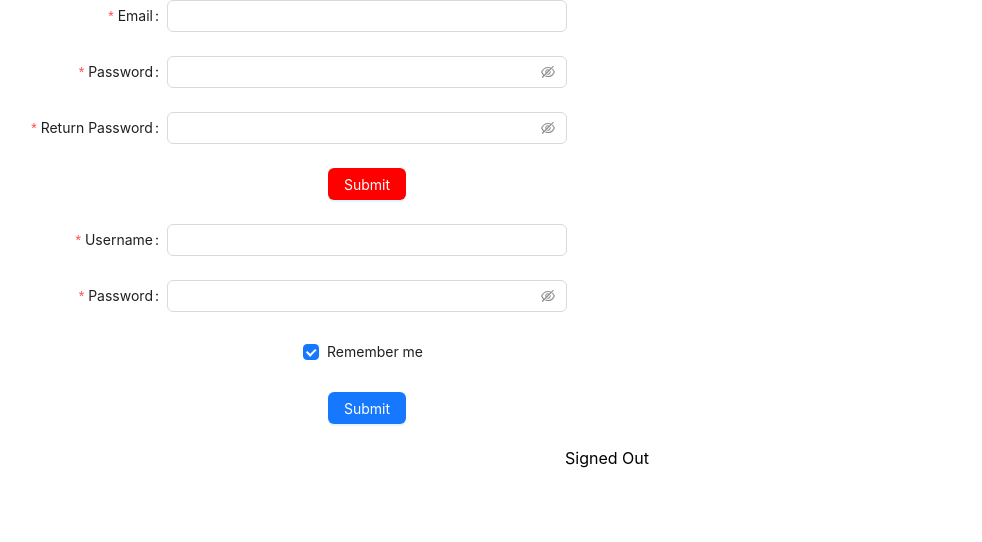
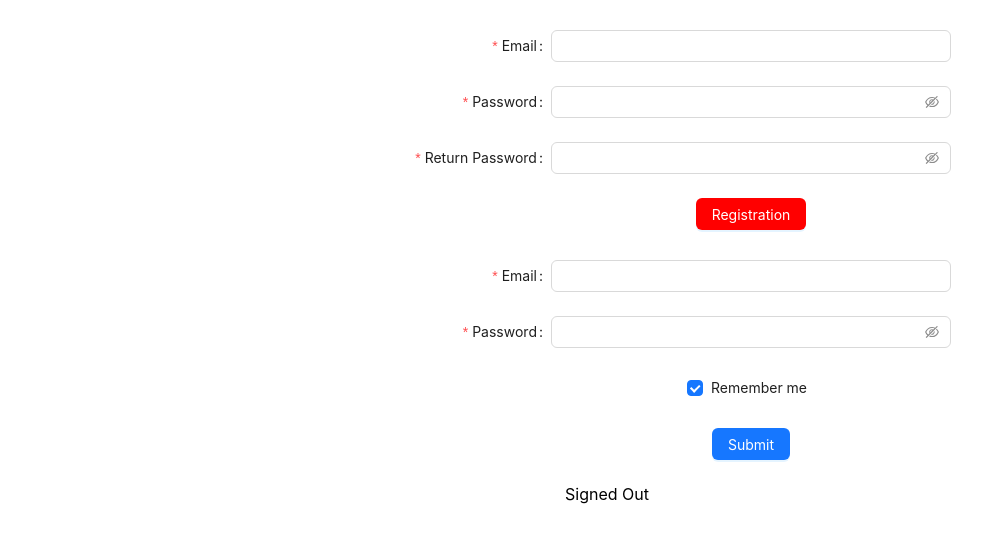
Before and after one commit to cocochanel1312/authorization, a React (Vite) app: page / in a window 1280 px wide. Shown: the top 542 px of the page, without its empty margins (33-1015 px from the left). Built offline with nearby package versions, Linux system fonts and the light colour scheme; no server answers.

Commit message:
feat: using SignIn logic in And Design and using styles componend

```diff
--- a/src/App.tsx
+++ b/src/App.tsx
@@ -1,7 +1,7 @@
 import "./App.css"
-import AuthDetails from "./components/auth/AuthDetails"
-import SingIn from "./components/auth/SingIn"
-import SingUp from "./components/auth/SingUp"
+import AuthDetails from "./components/auth/AuthDetails/AuthDetails"
+import SingIn from "./components/auth/SingIn/SingIn"
+import SingUp from "./components/auth/SingUp/SingUp"
 
 const App = () => {
   return (
--- a/src/components/auth/AuthDetails.tsx
+++ b/src/components/auth/AuthDetails/AuthDetails.tsx
@@ -1,7 +1,7 @@
 import { onAuthStateChanged, signOut } from "firebase/auth"
 import { useState } from "react"
 import { useEffect } from "react"
-import { auth } from "../../firebase"
+import { auth } from "../../../firebase"
 
 const AuthDetails = () => {
   const [authUser, setAuthUser] = useState<any>(null)
--- a/src/components/auth/SingIn.tsx
+++ /dev/null
@@ -1,113 +0,0 @@
-import { useState } from "react"
-import { auth } from "../../firebase"
-import { signInWithEmailAndPassword } from "firebase/auth"
-import type { FormProps } from "antd"
-import { Button, Checkbox, Form, Input } from "antd"
-
-
-// Перекинуть логику наоборот с SingUp
-type FieldType = {
-  username?: string
-  password?: string
-  remember?: string
-}
-
-const onFinish: FormProps<FieldType>["onFinish"] = values => {
-  console.log("Success:", values)
-}
-
-const onFinishFailed: FormProps<FieldType>["onFinishFailed"] = errorInfo => {
-  console.log("Failed:", errorInfo)
-}
-
-const SingIn: React.FC = () => {
-  const [email, setEmail] = useState("")
-  const [password, setPassword] = useState("")
-  const [error, setError] = useState("")
-
-  function logIn(event: any) {
-    event.preventDefault()
-
-    signInWithEmailAndPassword(auth, email, password)
-      .then(user => {
-        console.log(user)
-        setError("")
-        setEmail("")
-        setPassword("")
-      })
-      .catch(error => {
-        console.log(error.message)
-        setError("Извините, мы не нашли ваш аккаунт")
-      })
-  }
-
-  return (
-    <div>
-      <Form
-        name="basic"
-        labelCol={{
-          span: 8,
-        }}
-        wrapperCol={{
-          span: 16,
-        }}
-        style={{
-          maxWidth: 600,
-        }}
-        initialValues={{
-          remember: true,
-        }}
-        onFinish={onFinish}
-        onFinishFailed={onFinishFailed}
-        autoComplete="off"
-      >
-        <Form.Item
-          label="Username"
-          name="username"
-          rules={[
-            {
-              required: true,
-              message: "Please input your username!",
-            },
-          ]}
-        >
-          <Input />
-        </Form.Item>
-        <Form.Item
-          label="Password"
-          name="password"
-          rules={[
-            {
-              required: true,
-              message: "Please input your password!",
-            },
-          ]}
-        >
-          <Input.Password />
-        </Form.Item>
-        <Form.Item
-          name="remember"
-          valuePropName="checked"
-          wrapperCol={{
-            offset: 8,
-            span: 16,
-          }}
-        >
-          <Checkbox>Remember me</Checkbox>
-        </Form.Item>
-        <Form.Item
-          wrapperCol={{
-            offset: 8,
-            span: 16,
-          }}
-        >
-          <Button type="primary" htmlType="submit">
-            Submit
-          </Button>
-        </Form.Item>
-      </Form>
-    </div>
-  )
-}
-
-export default SingIn
--- /dev/null
+++ b/src/components/auth/SingIn/SignIn.styles.ts
@@ -0,0 +1,10 @@
+import styled from "styled-components"
+
+const FormWrapper = styled.div<{ mode?: string }>`
+  margin-left: 30%;
+  margin-top: 30px;
+`
+
+const StyledSingIn = { FormWrapper }
+
+export default StyledSingIn
--- a/src/components/auth/SingUp.tsx
+++ b/src/components/auth/SingIn/SingIn.tsx
@@ -1,42 +1,36 @@
-import { createUserWithEmailAndPassword } from "firebase/auth"
 import { useState } from "react"
-import { auth } from "../../firebase"
-import { Button, Form, Input } from "antd"
-import Styled from "./SignUp.styles"
+import { auth } from "../../../firebase"
+import { signInWithEmailAndPassword } from "firebase/auth"
+import { Button, Checkbox, Form, Input } from "antd"
+import Styled from "./SignIn.styles"
 
-type TSingUp = {
-  email?: string
+type TFieldType = {
+  username?: string
   password?: string
-  copyPasswort?: string
+  remember?: string
 }
 
-const SingUp: React.FC<TSingUp> = () => {
+const SingIn: React.FC<TFieldType> = () => {
   const [email, setEmail] = useState("")
   const [password, setPassword] = useState("")
-  const [repeatPassword, setRepeatPassword] = useState("")
   const [error, setError] = useState("")
 
-  function register() {
-    if (repeatPassword !== password) {
-      setError("Повторите пароль правильно")
-      return // делается это для того, что функция дальше не шла и не создавался аккаунт
-    }
-    createUserWithEmailAndPassword(auth, email, password)
+  function logIn() {
+    signInWithEmailAndPassword(auth, email, password)
       .then(user => {
         console.log(user)
         setError("")
         setEmail("")
         setPassword("")
-        setRepeatPassword("")
-        console.log("Прошло успешно")
       })
       .catch(error => {
         console.log(error.message)
+        setError("Извините, мы не нашли ваш аккаунт")
       })
   }
 
   return (
-    <Styled.FormWrapper mode={"white"}>
+    <Styled.FormWrapper>
       <Form
         name="basic"
         labelCol={{
@@ -51,15 +45,11 @@ const SingUp: React.FC<TSingUp> = () => {
         initialValues={{
           remember: true,
         }}
-        onFinish={register}
+        onFinish={logIn}
         autoComplete="off"
-        onValuesChange={(
-          changedValues,
-          { email, password, repeatPassword },
-        ) => {
+        onValuesChange={(changedValues, { email, password }) => {
           setEmail(email.target?.value)
           setPassword(password.target?.value)
-          setRepeatPassword(repeatPassword.target?.value)
         }}
       >
         <Form.Item
@@ -89,32 +79,28 @@ const SingUp: React.FC<TSingUp> = () => {
           <Input.Password />
         </Form.Item>
         <Form.Item
-          label="Return Password"
-          name="repeatPassword"
-          rules={[
-            {
-              required: true,
-              message: "Please return your password!",
-            },
-          ]}
-          valuePropName="repeatPassword"
+          name="remember"
+          valuePropName="checked"
+          wrapperCol={{
+            offset: 8,
+            span: 16,
+          }}
         >
-          <Input.Password />
+          <Checkbox>Remember me</Checkbox>
         </Form.Item>
-
         <Form.Item
           wrapperCol={{
             offset: 8,
             span: 16,
           }}
         >
-          <Styled.SignUpButton type="primary" htmlType="submit">
+          <Button type="primary" htmlType="submit">
             Submit
-          </Styled.SignUpButton>
+          </Button>
         </Form.Item>
       </Form>
     </Styled.FormWrapper>
   )
 }
 
-export default SingUp
+export default SingIn
--- a/src/components/auth/SignUp.styles.ts
+++ b/src/components/auth/SingUp/SignUp.styles.ts
@@ -2,7 +2,8 @@ import { Button } from "antd"
 import styled from "styled-components"
 
 const FormWrapper = styled.div<{ mode?: string }>`
-  background-color: ${({ mode }) => mode};
+  margin-left: 30%;
+  margin-top: 30px;
 `
 const SignUpButton = styled(Button)`
   background-color: red;
--- /dev/null
+++ b/src/components/auth/SingUp/SingUp.tsx
@@ -0,0 +1,120 @@
+import { createUserWithEmailAndPassword } from "firebase/auth"
+import { useState } from "react"
+import { auth } from "../../../firebase"
+import { Button, Form, Input } from "antd"
+import Styled from "./SignUp.styles"
+
+type TSingUp = {
+  email?: string
+  password?: string
+  copyPasswort?: string
+}
+
+const SingUp: React.FC<TSingUp> = () => {
+  const [email, setEmail] = useState("")
+  const [password, setPassword] = useState("")
+  const [repeatPassword, setRepeatPassword] = useState("")
+  const [error, setError] = useState("")
+
+  function register() {
+    if (repeatPassword !== password) {
+      setError("Повторите пароль правильно")
+      return // делается это для того, что функция дальше не шла и не создавался аккаунт
+    }
+    createUserWithEmailAndPassword(auth, email, password)
+      .then(user => {
+        console.log(user)
+        setError("")
+        setEmail("")
+        setPassword("")
+        setRepeatPassword("")
+        console.log("Прошло успешно")
+      })
+      .catch(error => {
+        console.log(error.message)
+      })
+  }
+
+  return (
+    <Styled.FormWrapper>
+      <Form
+        name="basic"
+        labelCol={{
+          span: 8,
+        }}
+        wrapperCol={{
+          span: 16,
+        }}
+        style={{
+          maxWidth: 600,
+        }}
+        initialValues={{
+          remember: true,
+        }}
+        onFinish={register}
+        autoComplete="off"
+        onValuesChange={(
+          changedValues,
+          { email, password, repeatPassword },
+        ) => {
+          setEmail(email.target?.value)
+          setPassword(password.target?.value)
+          setRepeatPassword(repeatPassword.target?.value)
+        }}
+      >
+        <Form.Item
+          label="Email"
+          name="email"
+          rules={[
+            {
+              required: true,
+              message: "Please input your email!",
+            },
+          ]}
+          valuePropName="email"
+        >
+          <Input />
+        </Form.Item>
+        <Form.Item
+          label="Password"
+          name="password"
+          rules={[
+            {
+              required: true,
+              message: "Please input your password!",
+            },
+          ]}
+          valuePropName="password"
+        >
+          <Input.Password />
+        </Form.Item>
+        <Form.Item
+          label="Return Password"
+          name="repeatPassword"
+          rules={[
+            {
+              required: true,
+              message: "Please return your password!",
+            },
+          ]}
+          valuePropName="repeatPassword"
+        >
+          <Input.Password />
+        </Form.Item>
+
+        <Form.Item
+          wrapperCol={{
+            offset: 8,
+            span: 16,
+          }}
+        >
+          <Styled.SignUpButton type="primary" htmlType="submit">
+            Registration
+          </Styled.SignUpButton>
+        </Form.Item>
+      </Form>
+    </Styled.FormWrapper>
+  )
+}
+
+export default SingUp
```
Also changed, not shown: src/components/auth/AuthDetails/AuthDetails.styled.ts (added), 1 other file (tests, documents, lock files or other folders).
